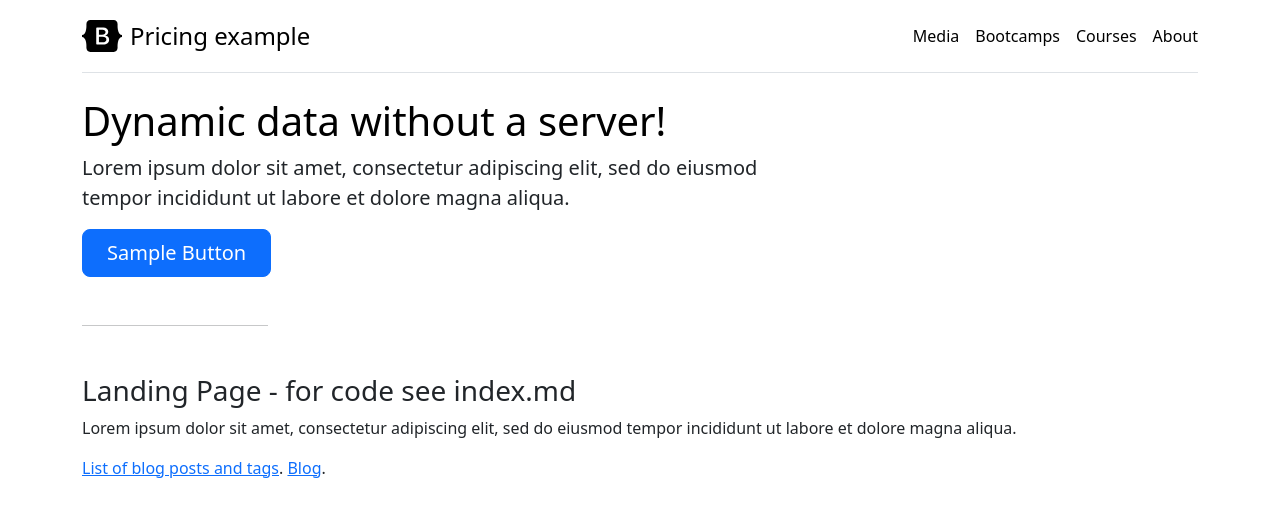
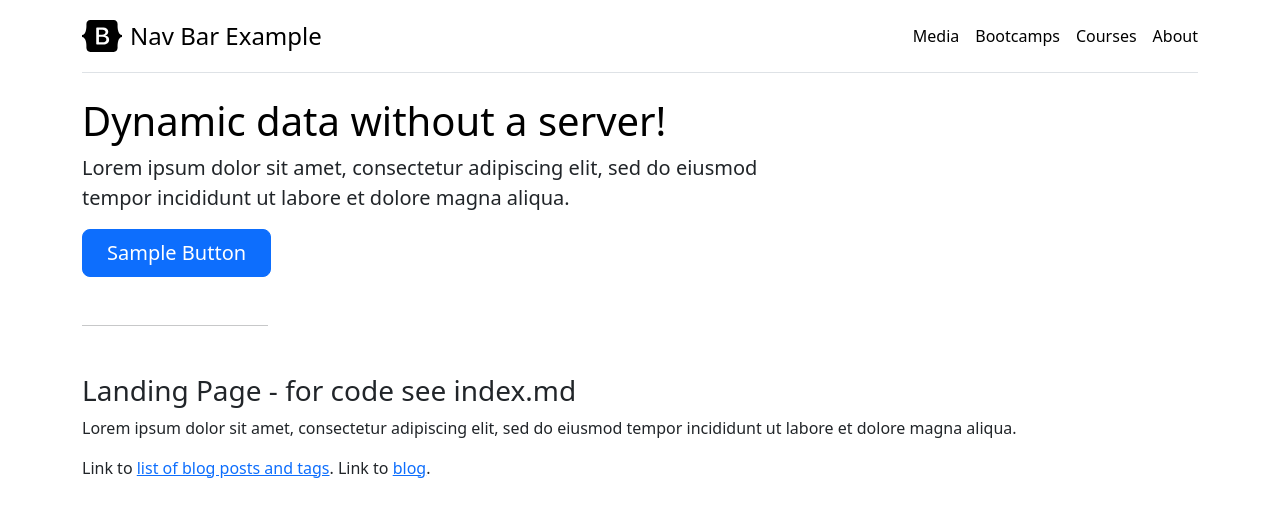
Before and after one commit to abelsan/plato, a Jekyll site: the page built from index.md, in a window 1280 px wide. Shown: the top 517 px of the page. Built offline with Jekyll 4.4.1, drawn with Linux system fonts in a browser that asks for light colours; our own code applies the rules of GitHub Pages for plain Markdown files.

```diff
--- a/_layouts/base.html
+++ b/_layouts/base.html
@@ -17,7 +17,7 @@
           <!-- logo -->
           <a href="/" class="d-flex align-items-center link-body-emphasis text-decoration-none">
             <svg xmlns="http://www.w3.org/2000/svg" width="40" height="32" class="me-2" viewBox="0 0 118 94" role="img"><title>Bootstrap</title><path fill-rule="evenodd" clip-rule="evenodd" d="M24.509 0c-6.733 0-11.715 5.893-11.492 12.284.214 6.14-.064 14.092-2.066 20.577C8.943 39.365 5.547 43.485 0 44.014v5.972c5.547.529 8.943 4.649 10.951 11.153 2.002 6.485 2.28 14.437 2.066 20.577C12.794 88.106 17.776 94 24.51 94H93.5c6.733 0 11.714-5.893 11.491-12.284-.214-6.14.064-14.092 2.066-20.577 2.009-6.504 5.396-10.624 10.943-11.153v-5.972c-5.547-.529-8.934-4.649-10.943-11.153-2.002-6.484-2.28-14.437-2.066-20.577C105.214 5.894 100.233 0 93.5 0H24.508zM80 57.863C80 66.663 73.436 72 62.543 72H44a2 2 0 01-2-2V24a2 2 0 012-2h18.437c9.083 0 15.044 4.92 15.044 12.474 0 5.302-4.01 10.049-9.119 10.88v.277C75.317 46.394 80 51.21 80 57.863zM60.521 28.34H49.948v14.934h8.905c6.884 0 10.68-2.772 10.68-7.727 0-4.643-3.264-7.207-9.012-7.207zM49.948 49.2v16.458H60.91c7.167 0 10.964-2.876 10.964-8.281 0-5.406-3.903-8.178-11.425-8.178H49.948z" fill="currentColor"></path></svg>
-            <span class="fs-4">Pricing example</span>
+            <span class="fs-4">Nav Bar Example</span>
           </a>
 
           <!-- navigation bar -->
--- a/blog/index.html
+++ b/blog/index.html
@@ -2,4 +2,4 @@
 layout: blog
 ---
 
-<h3>Blog Landing Page using H4</h3>
+<h3>Blog Landing Page</h3>
--- a/index.md
+++ b/index.md
@@ -8,5 +8,5 @@
 Lorem ipsum dolor sit amet, consectetur adipiscing elit, sed do eiusmod tempor incididunt ut labore et dolore magna aliqua.
 
 
-[List of blog posts and tags](blogs_and_tags.html).
-[Blog](blog).
+Link to [list of blog posts and tags](blogs_and_tags.html).
+Link to [blog](blog).
```
Also changed, not shown: _layouts/blog.html (+11 -5 lines).
